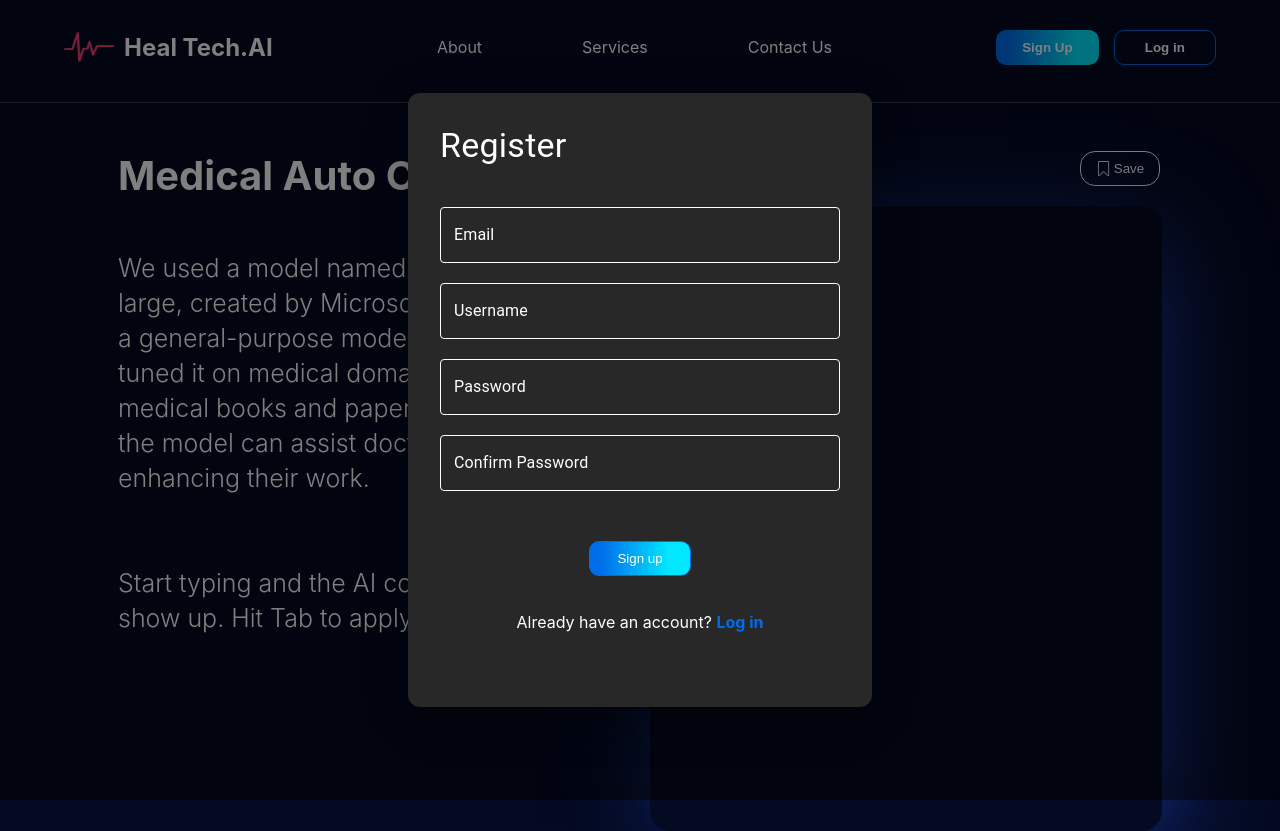
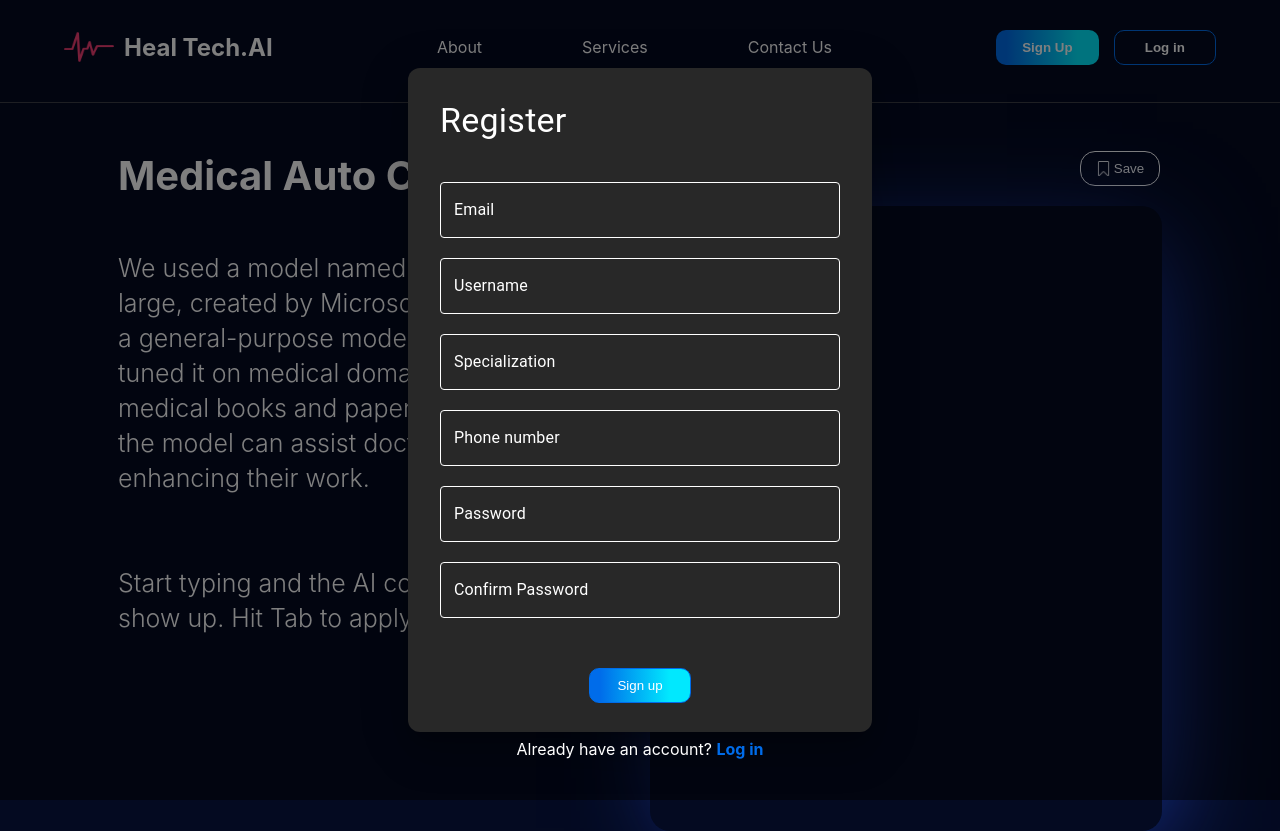
Before and after one commit to Aya-Jafar/Heal-Tech.AI-remake, a React (Create React App) app: page /services/auto-completion in a window 1280 px wide. Both pictures are taken after a click on the button "Sign Up". Built offline with nearby package versions, Linux system fonts and the light colour scheme; no server answers.

Commit message:
Add more fields in signup form & show them in profile page

```diff
--- a/src/App.css
+++ b/src/App.css
@@ -695,6 +695,20 @@ input::file-selector-button {
   padding-right: 15px;
 }
 
+.profile {
+  display: flex;
+  flex-direction: column;
+  /* align-items: center; */
+  /* background-color: #006cea; */
+  padding: 0 35%;
+  height: 100vh;
+  margin-top: 3%;
+}
+.into-section {
+  display: flex;
+  gap: 7%;
+}
+
 @media only screen and (max-width: 767px) {
   .home-cover {
     flex-wrap: wrap;
--- a/src/components/SignUpModal.tsx
+++ b/src/components/SignUpModal.tsx
@@ -26,6 +26,8 @@ function SignUpModal() {
     password1: "",
     password2: "",
     name: "",
+    specialization: "",
+    phoneNumber: "",
   });
 
   const handleInputChange = (e: any) => {
@@ -48,7 +50,9 @@ function SignUpModal() {
     await createAccount(
       formData.email,
       formData.name,
-      formData.password1
+      formData.password1,
+      formData.specialization,
+      formData.phoneNumber
     );
     if (localStorage.getItem("token")) {
       setIsSignUpModalOpen(false);
@@ -133,6 +137,54 @@ function SignUpModal() {
             <br />
             <TextField
               id="outlined-basic"
+              label="Specialization"
+              variant="outlined"
+              onChange={handleInputChange}
+              style={{ marginBottom: "20px" }}
+              name="specialization"
+              sx={{
+                width: "100%",
+                "& label": {
+                  color: "white", // Label color
+                },
+                "& fieldset": {
+                  borderColor: "white !important", // Border color
+                },
+              }}
+              inputProps={{
+                style: {
+                  color: "white", // Text color
+                },
+              }}
+            />
+            <br />
+
+            <TextField
+              id="outlined-basic"
+              label="Phone number"
+              variant="outlined"
+              onChange={handleInputChange}
+              style={{ marginBottom: "20px" }}
+              name="phoneNumber"
+              sx={{
+                width: "100%",
+                "& label": {
+                  color: "white", // Label color
+                },
+                "& fieldset": {
+                  borderColor: "white !important", // Border color
+                },
+              }}
+              inputProps={{
+                style: {
+                  color: "white", // Text color
+                },
+              }}
+            />
+            <br />
+
+            <TextField
+              id="outlined-basic"
               label="Password"
               variant="outlined"
               type="password"
--- a/src/dynamicStyles.ts
+++ b/src/dynamicStyles.ts
@@ -22,7 +22,7 @@ export const signupBoxStyle = {
   left: "50%",
   transform: "translate(-50%, -50%)",
   width: 400,
-  height: 550,
+  height: "75vh",
   bgcolor: "#282828",
   boxShadow: 24,
   borderRadius: 3,
--- a/src/firebase/auth.ts
+++ b/src/firebase/auth.ts
@@ -9,18 +9,26 @@ import {
 import { app } from "./config";
 import { useAuth } from "../store/auth";
 import { AuthSchema } from "../schema";
+import {
+  addDoc,
+  doc,
+  setDoc,
+  getDoc,
+  collection,
+  getDocs,
+} from "firebase/firestore";
+import db from "./config";
 
 const auth = getAuth(app);
 
 const { currentUser, setCurrentUser } = useAuth.getState() as AuthSchema;
 
-console.log(currentUser);
-
-
 export async function createAccount(
   email: string,
   userName: string,
-  password: string
+  password: string,
+  specialization: string,
+  phoneNumber: string
 ) {
   try {
     await createUserWithEmailAndPassword(auth, email, password);
@@ -30,9 +38,29 @@ export async function createAccount(
       await updateProfile(user, { displayName: userName });
       setCurrentUser(user);
       localStorage.setItem("token", (user as any).accessToken);
+      await saveUserDataToFirestore(user.uid, {
+        email,
+        userName,
+        specialization,
+        phoneNumber,
+      });
     }
   } catch (error) {
     console.error("Email sign-up error:", error);
+  }
+}
+
+async function saveUserDataToFirestore(uid: string, userData: any) {
+  try {
+    // Create a reference to the "users" collection and the document with the user's UID
+    const userDocRef = doc(db, "users", uid);
+
+    // Set the user's data in the document
+    await setDoc(userDocRef, userData);
+
+    console.log("User data saved to Firestore");
+  } catch (error) {
+    console.error("Error saving user data to Firestore:", error);
   }
 }
 
--- a/src/firebase/data.ts
+++ b/src/firebase/data.ts
@@ -11,13 +11,41 @@ import {
 import db from "./config";
 
 // Input object schema to save in Firestore
-interface GeneratedTextInput {
+interface SaveGeneratedTextInput {
   title: string;
   text: string;
 }
 
+//
+interface GetGeneratedTextInput {
+  dataSetter: React.Dispatch<React.SetStateAction<Array<object>>>;
+  setLoaded: React.Dispatch<React.SetStateAction<boolean>>;
+}
+
+export const getUserInfo = async () => {
+  try {
+    const { currentUser } = useAuth.getState() as AuthSchema;
+
+    const currentUserUid = (currentUser as any)?.uid;
+
+    const docRef = doc(db, "users", currentUserUid);
+    const docSnap = await getDoc(docRef);
+
+    if (docSnap.exists()) {
+      // console.log(docSnap.data());
+
+      return docSnap.data();
+    } else {
+      return null;
+    }
+  } catch (e) {
+    console.log(e);
+    return null;
+  }
+};
+
 export const saveGeneratedText = async (
-  generatedText: GeneratedTextInput
+  generatedText: SaveGeneratedTextInput
 ): Promise<void> => {
   const { currentUser } = useAuth.getState() as AuthSchema;
 
@@ -68,7 +96,8 @@ export const saveGeneratedText = async (
 };
 
 export const getSavedGeneratedText = async (
-  setter: React.Dispatch<React.SetStateAction<Array<object>>>
+  dataSetter: React.Dispatch<React.SetStateAction<Array<object>>>,
+  setLoaded: React.Dispatch<React.SetStateAction<boolean>>
 ) => {
   const { currentUser } = useAuth.getState() as AuthSchema;
   const currentUserUid = (currentUser as any)?.uid;
@@ -103,7 +132,8 @@ export const getSavedGeneratedText = async (
         }
       }
       if (generatedTexts) {
-        setter(generatedTexts);
+        dataSetter(generatedTexts);
+        setLoaded(true);
       }
     } catch (error) {
       console.error("Error fetching saved artworks:", error);
--- a/src/pages/Profile.tsx
+++ b/src/pages/Profile.tsx
@@ -1,12 +1,11 @@
-import React, { useContext, useState, useEffect } from "react";
-import { useParams } from "react-router-dom";
+import React, { useState, useEffect } from "react";
 import { useAuth } from "../store/auth";
 import { AuthSchema } from "../schema";
 import { getSavedGeneratedText } from "../Firebase/data";
-import { Grid } from "@mui/material";
-import { onAuthStateChanged } from "firebase/auth";
-import { getAuth } from "firebase/auth";
-import { app } from "../Firebase/config";
+import { Avatar } from "@mui/material";
+import { deepOrange } from "@mui/material/colors";
+import { getUserInfo } from "../Firebase/data";
+
 interface SavedGenerated {
   title?: string;
   text?: string;
@@ -17,17 +16,45 @@ function Profile() {
 
   const [savedGenerated, setSavedGenerated] = useState<Array<object>>([]);
 
-  const { uid } = useParams();
+  const [userInfo, setUserInfo] = useState<any>(null);
+
+  // TODO: Pass the uid in the URL dynamically
+  //   const { uid } = useParams();
+
+  // TODO: Remove this state and make the `savedGenerated` dynamic
+  const [loaded, setLoaded] = useState<boolean>(false);
+
 
   useEffect(() => {
-    getSavedGeneratedText(setSavedGenerated);
-  }, [currentUser]);
+    getUserInfo().then((result) => setUserInfo(result));
+    getSavedGeneratedText(setSavedGenerated, setLoaded);
+  }, [currentUser, loaded]);
 
-  console.log(savedGenerated);
+  const get1st2Letters = () => {
+    return `${(currentUser as any)?.displayName[0]}${
+      (currentUser as any)?.displayName.split(" ")[1][0]
+    }`;
+  };
 
   return (
     <div className="profile">
-      {savedGenerated.length > 0 ? (
+      <div className="into-section">
+        <Avatar sx={{ bgcolor: deepOrange[500], width: 100, height: 100 }}>
+          <h1>{get1st2Letters()}</h1>
+        </Avatar>
+        <div>
+          <h2>{userInfo?.userName}</h2>
+          <h3>{userInfo?.specialization}</h3>
+        </div>
+      </div>
+
+      {!loaded && (
+        <div className="loader-container">
+          <span className="loader"></span>
+        </div>
+      )}
+
+      {loaded && savedGenerated.length > 0 ? (
         <div className="saved-grid">
           {savedGenerated.map((saved: SavedGenerated, index) => (
             <div key={index} className="saved-item">
@@ -37,9 +64,7 @@ function Profile() {
           ))}
         </div>
       ) : (
-        <div className="loader-container">
-          <span className="loader"></span>
-        </div>
+        <></>
       )}
     </div>
   );
```
